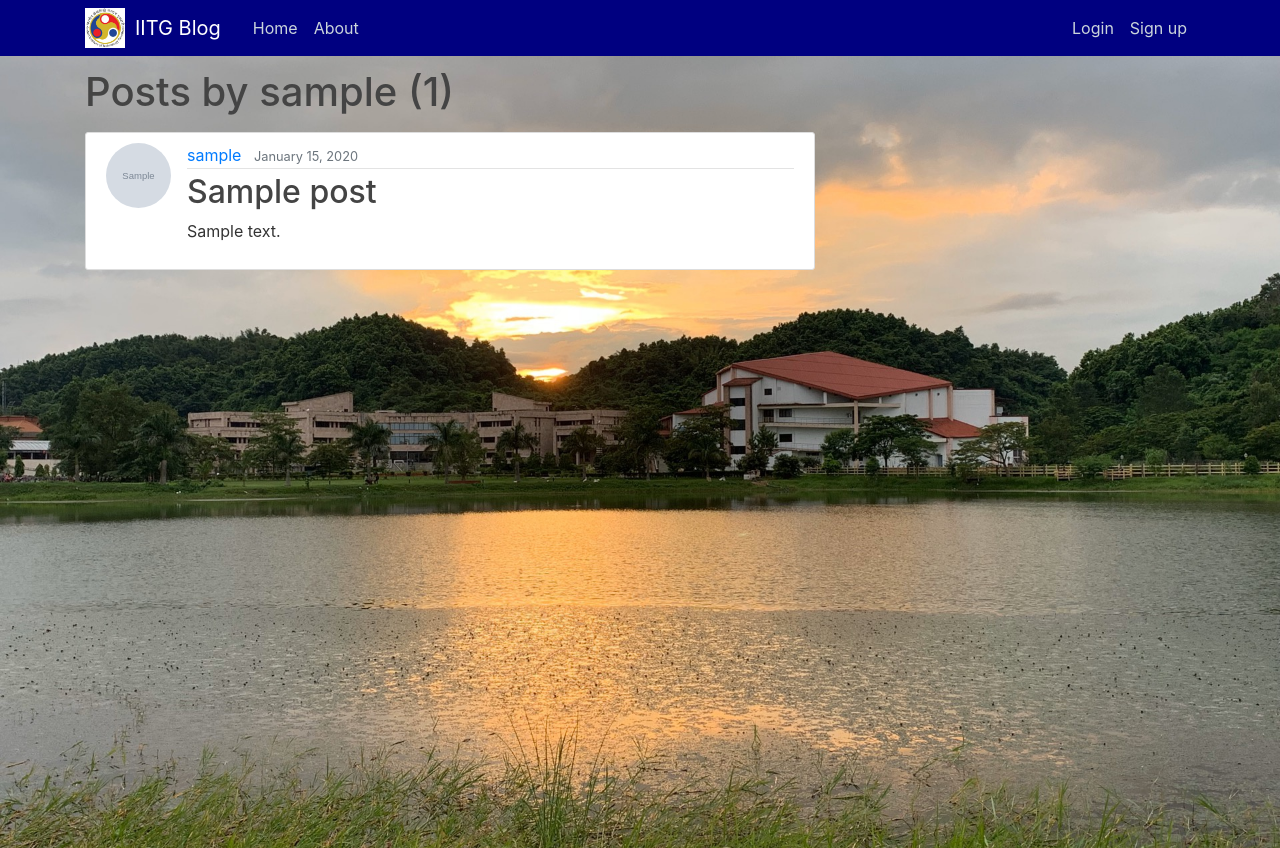
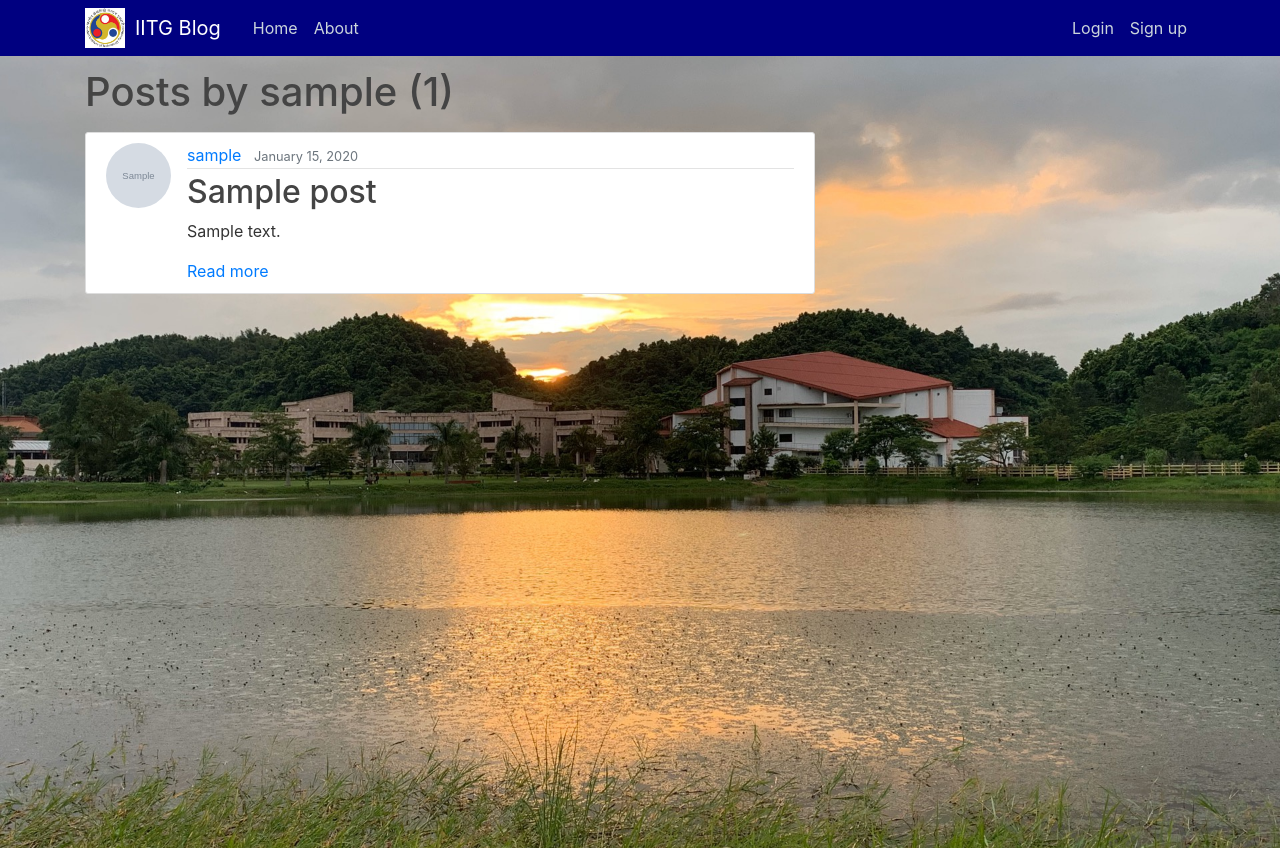
Before and after one commit to vineeth357/IITG-Blog, a Django app: a page that uses blog/templates/blog/user_posts.html in a window 1280 px wide. Run offline with Django 3.2, Linux system fonts and the light colour scheme; tables that the repository leaves empty hold one stand-in row (values such as "Sample post"); grey boxes marked "Sample" are stand-in pictures; some libraries are stand-ins or nearby versions.

Commit message:
updated static files

```diff
--- a/blog/templates/blog/user_posts.html
+++ b/blog/templates/blog/user_posts.html
@@ -11,6 +11,7 @@
         </div>
         <h2><a class="article-title" href="{% url 'post-detail' post.id %}">{{ post.title }}</a></h2>
         <p class="article-content article-content-home">{{ post.content }}</p>
+        <a class="" href="{% url 'post-detail' post.id %}">Read more</a>
       </div>
     </article>
   {% endfor %}
```
